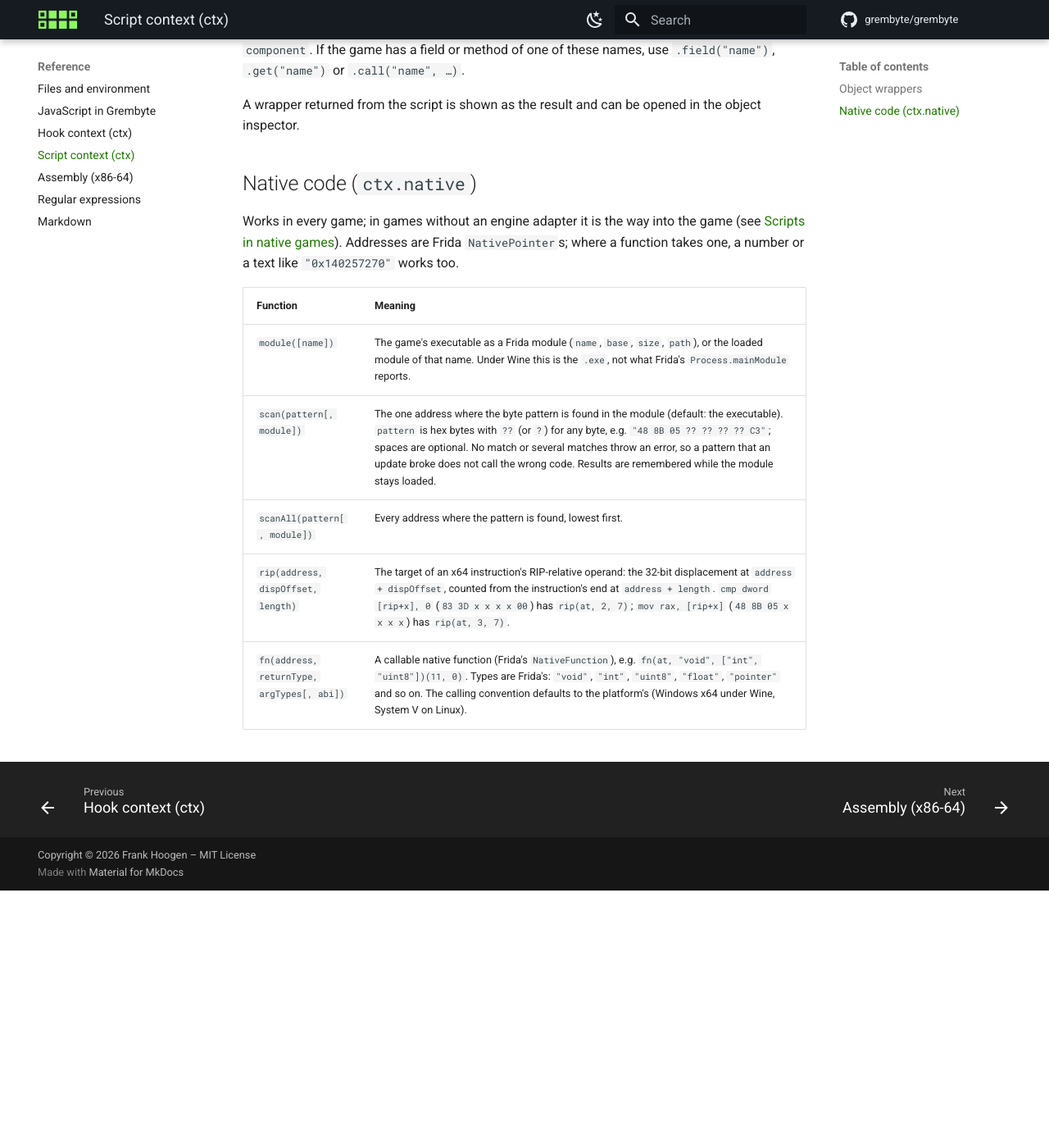
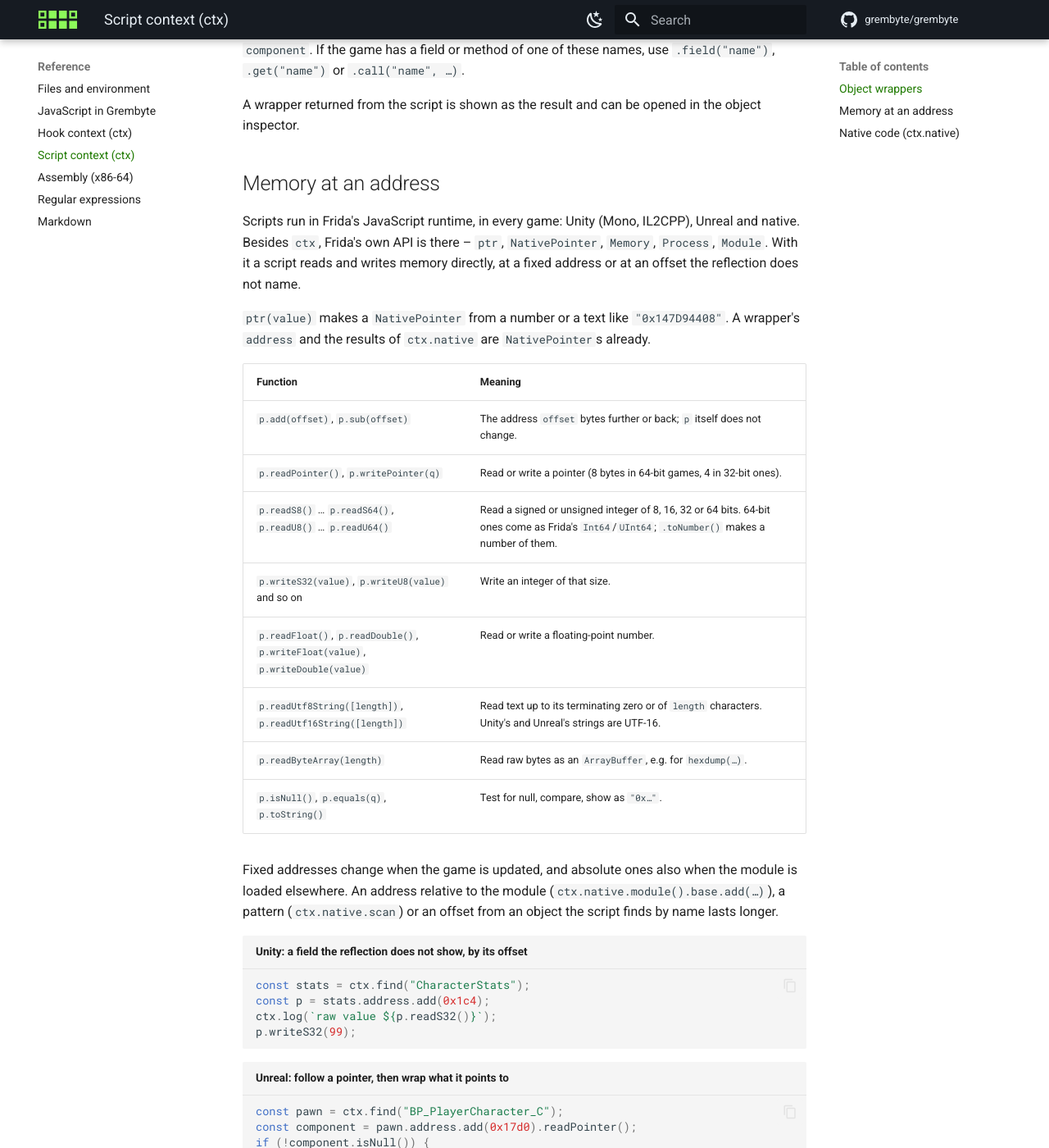
Before and after one commit to grembyte/grembyte, an MkDocs documentation site: the page built from docs/reference/script-context.md, in a window 1280 px wide and 1400 px high, scrolled down 2240 px. Shown: the whole window at 82% size. Built offline with MkDocs 1.6.1 and Material for MkDocs 9.7.7, drawn with Linux system fonts in a browser that asks for light colours; comment, search, counter and statistics services are not loaded; before the commit the page ends 3326 px from its top, so only the background shows below that; some of the changed text lies outside the part shown.

Commit message:
Document memory access through Frida pointers in scripts
Scripts in every game (Unity, Unreal, native) can use ptr, NativePointer
and its read/write functions; the script context reference now lists them
with examples.

Co-Authored-By: Claude Opus 5.5 <noreply@anthropic.com>

````diff
--- a/docs/reference/script-context.md
+++ b/docs/reference/script-context.md
@@ -41,6 +41,49 @@ The wrapper's own names come first: `name`, `className`, `address`, `field`, `ge
 
 A wrapper returned from the script is shown as the result and can be opened in the object inspector.
 
+## Memory at an address
+
+Scripts run in Frida's JavaScript runtime, in every game: Unity (Mono, IL2CPP), Unreal and native. Besides `ctx`, Frida's own API is there – `ptr`, `NativePointer`, `Memory`, `Process`, `Module`. With it a script reads and writes memory directly, at a fixed address or at an offset the reflection does not name.
+
+`ptr(value)` makes a `NativePointer` from a number or a text like `"0x147D94408"`. A wrapper's `address` and the results of `ctx.native` are `NativePointer`s already.
+
+| Function | Meaning |
+| --- | --- |
+| `p.add(offset)`, `p.sub(offset)` | The address `offset` bytes further or back; `p` itself does not change. |
+| `p.readPointer()`, `p.writePointer(q)` | Read or write a pointer (8 bytes in 64-bit games, 4 in 32-bit ones). |
+| `p.readS8()` … `p.readS64()`, `p.readU8()` … `p.readU64()` | Read a signed or unsigned integer of 8, 16, 32 or 64 bits. 64-bit ones come as Frida's `Int64`/`UInt64`; `.toNumber()` makes a number of them. |
+| `p.writeS32(value)`, `p.writeU8(value)` and so on | Write an integer of that size. |
+| `p.readFloat()`, `p.readDouble()`, `p.writeFloat(value)`, `p.writeDouble(value)` | Read or write a floating-point number. |
+| `p.readUtf8String([length])`, `p.readUtf16String([length])` | Read text up to its terminating zero or of `length` characters. Unity's and Unreal's strings are UTF-16. |
+| `p.readByteArray(length)` | Read raw bytes as an `ArrayBuffer`, e.g. for `hexdump(…)`. |
+| `p.isNull()`, `p.equals(q)`, `p.toString()` | Test for null, compare, show as `"0x…"`. |
+
+Fixed addresses change when the game is updated, and absolute ones also when the module is loaded elsewhere. An address relative to the module (`ctx.native.module().base.add(…)`), a pattern (`ctx.native.scan`) or an offset from an object the script finds by name lasts longer.
+
+```js title="Unity: a field the reflection does not show, by its offset"
+const stats = ctx.find("CharacterStats");
+const p = stats.address.add(0x1c4);
+ctx.log(`raw value ${p.readS32()}`);
+p.writeS32(99);
+```
+
+```js title="Unreal: follow a pointer, then wrap what it points to"
+const pawn = ctx.find("BP_PlayerCharacter_C");
+const component = pawn.address.add(0x17d0).readPointer();
+if (!component.isNull()) {
+  const obj = ctx.object(component);
+  ctx.log(obj.className, obj.name);
+}
+```
+
+```js title="A fixed address in the game's executable"
+const p = ctx.native.module().base.add(0x7d94408);  // or ptr("0x147D94408")
+ctx.log(p.readFloat());
+p.writeFloat(250.0);
+```
+
+A wrong address throws an access violation, which ends up in the script log. Writing to a wrong address that is mapped can crash the game: check the address in the [memory viewer](../guide/tools.md#memory-viewer) first. Frida's [JavaScript API](https://frida.re/docs/javascript-api/#nativepointer) lists all functions.
+
 ## Native code (`ctx.native`)
 
 Works in every game; in games without an engine adapter it is the way into the game (see [Scripts in native games](../guide/scripts.md#scripts-in-native-games)). Addresses are Frida `NativePointer`s; where a function takes one, a number or a text like `"0x140257270"` works too.
````
Also changed, not shown: docs/guide/scripts.md (+1 -1 lines).
